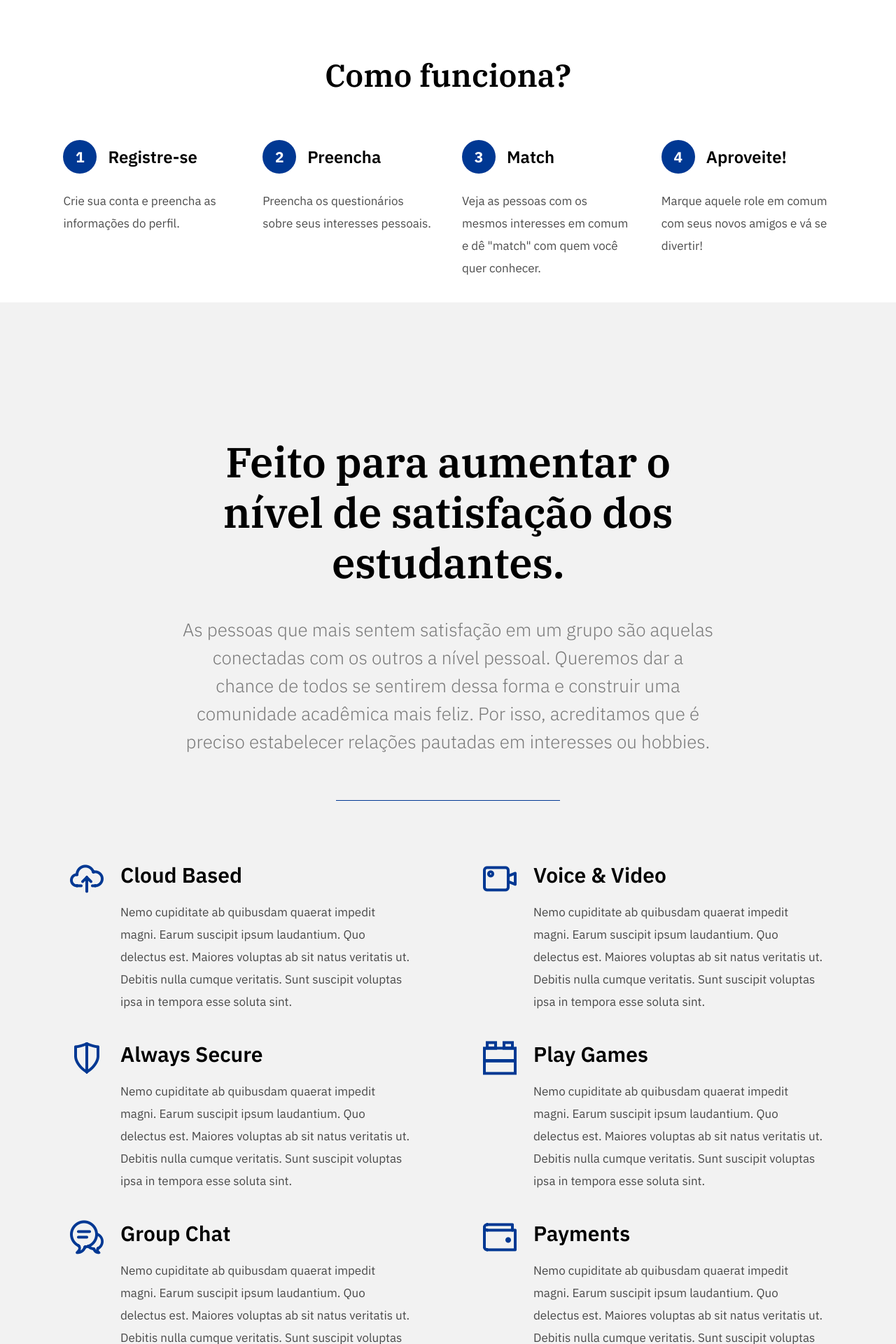
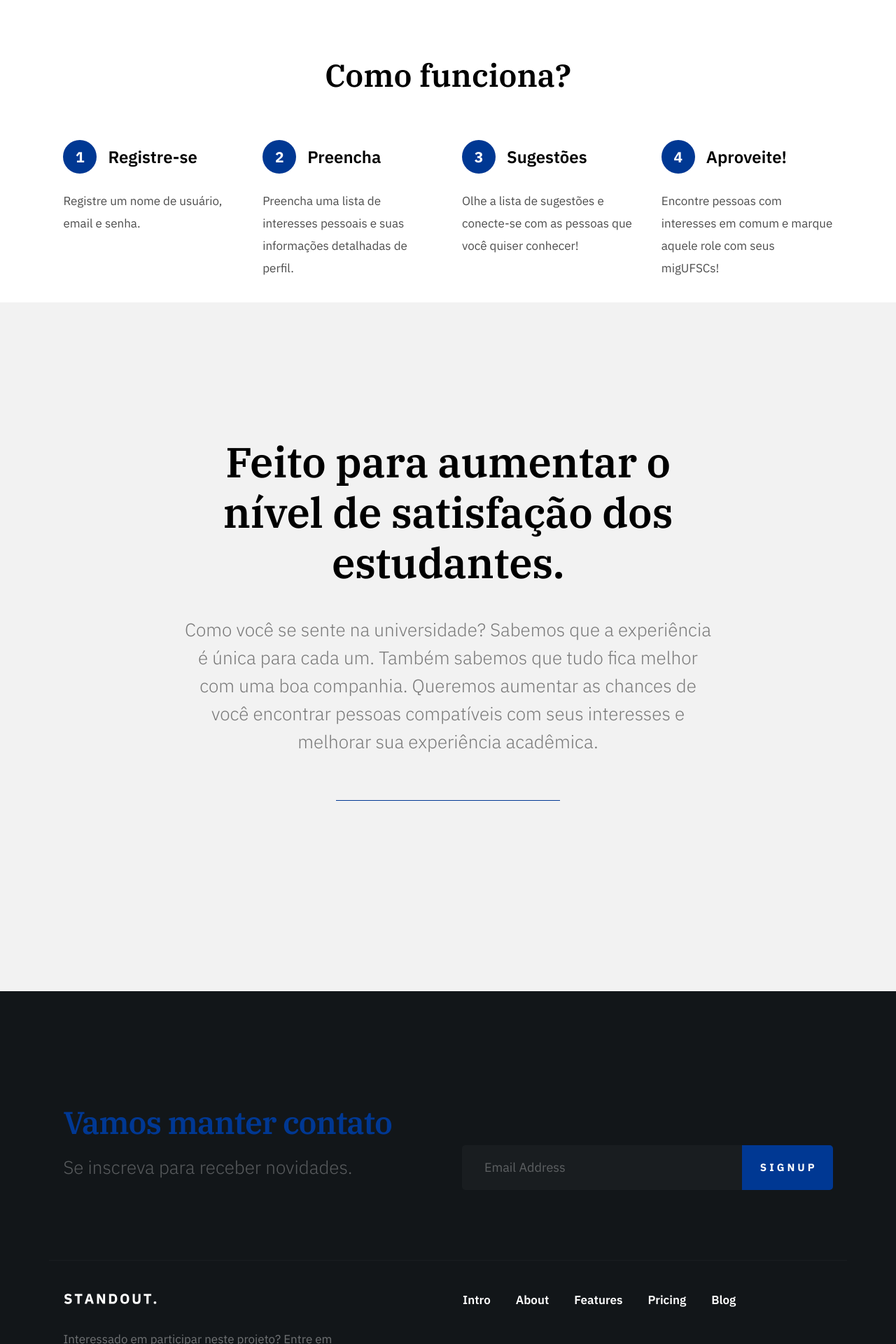
Before and after one commit to vicomello/WebAppUFSC, a Flask app: page / in a window 1280 px wide. Shown: the part 1720-3640 px from the top of the page at 70% size. Run offline with Flask 2, Linux system fonts and the light colour scheme; some web fonts are replaced.

Commit message:
blog page fixed

```diff
--- a/application.py
+++ b/application.py
@@ -55,6 +55,13 @@ class User(db.Model):
         self.username = username
         self.hashword = hashword
         self.email = email
+
+class Email (db.Model):
+    __table__ = db.Model.metadata.tables['interessados']
+
+    def __init__(self, email):
+        self.email = email
+
 
 class Matches(db.Model):
     __table__ = db.Model.metadata.tables['matches']
@@ -203,9 +210,20 @@ def register():
             return apology("Username is already taken!")
 
 # Renders our blog page
-@app.route("/", methods=["GET"])
+@app.route("/", methods=["GET", "POST"])
 def blog():
-    return render_template("blog_3.html")
+    if request.method == "GET":
+        return render_template("blog_3.html")
+
+    elif request.method == "POST":
+
+        email = request.form.get("email")
+        print(email)
+        email_entry = Email(email)
+        db.session.add(email_entry)
+        db.session.commit()
+
+        return redirect("/")
 
 # Renders index page
 @app.route("/index", methods=["GET", "POST"])
@@ -421,8 +439,9 @@ def profile():
             setattr(user, key, value)
         db.session.commit()
 
-        return render_template("profile.html", **users_dict, marked=marked, **qualitative_descriptions)
-                               #list_of_quali=list_of_quali)   **dict_of_quali,
+        return redirect("/index")
+        #return render_template("profile.html", **users_dict, marked=marked, **qualitative_descriptions)
+
 
 
 
@@ -517,8 +536,6 @@ def match():
         sexo = getattr(user, 'sex')
         # Preferência de sexos (pegar base toda ou apenas aqueles com mesmo sexo)
         preference = getattr(user, 'sexes')
-        if not preference:
-            return apology("Você deve preencher seus interesses e completar seu perfil antes de acessar as sugestões.", 400)
 
         if preference == 0:
             query = User.query.filter_by(sex=sexo).all()
@@ -526,6 +543,8 @@ def match():
             query = User.query.filter(or_(User.sexes == 1, User.sex == 1))
         elif preference == 1 and sexo == 0:
             query = User.query.filter(or_(User.sexes == 1, User.sex == 0))
+        elif not preference:
+            return apology("Você deve preencher seus interesses e completar seu perfil antes de acessar as sugestões.", 400)
 
         if not query:
             return message("Siga os passos. 1)Preencha seus interesses 2) Preencha seu perfil 3)Veja as sugestões de pessoas")
--- a/templates/blog_3.html
+++ b/templates/blog_3.html
@@ -70,6 +70,8 @@
         <div class="home-image-part"></div>
 
         <div class="home-content">
+            <br>
+            <br>
 
             <div class="row home-content__main wide">
 
@@ -84,9 +86,8 @@
                 </h3>
 
                 <div class="home-content__button">
-                    <a href="/register" class="smoothscroll btn btn--primary btn--large" method="get">
-                        Registre-se grátis
-                    </a>
+                    <form action="/register"><button class="btn btn--primary btn--large" title="login" method="get">
+                        Registre-se grátis</button></form>
 
                 </div>
 
@@ -124,7 +125,7 @@
                     <h3 class="item-title">Faça os cálculos</h3>
 
                     <p>
-                        A UFSC tem 45000 estudantes.
+                        A UFSC tem 45.000 estudantes.
                         Quais as chances de você ter conhecido aqueles que têm mais afinidade com você?
                     </p>
                 </div>  <!-- end about-desc__slide -->
@@ -141,7 +142,7 @@
                     <h3 class="item-title">Hobbies</h3>
 
                     <p>
-                    Às vezes nossos hobbies ou interesses são tão específicos que fica difícil achar pessoas com quem
+                    Às vezes nossos hobbies ou interesses são tão específicos que fica difícil achar pessoas com quem os
                         compartilhar. Aumentamos as chances de encontrar sua agulha no palheiro.
                     </p>
                 </div>  <!-- end about-desc__slide -->
@@ -179,7 +180,7 @@
                 <div class="item-process__text">
                     <h3>Registre-se</h3>
                     <p>
-                    Crie sua conta e preencha as informações do perfil.
+                    Registre um nome de usuário, email e senha.
                     </p>
                 </div>
             </div>
@@ -187,15 +188,15 @@
                 <div class="item-process__text">
                     <h3>Preencha</h3>
                     <p>
-                     Preencha os questionários sobre seus interesses pessoais.
+                     Preencha uma lista de interesses pessoais e suas informações detalhadas de perfil.
                     </p>
                 </div>
             </div>
             <div class="col-block item-process" data-aos="fade-up">
                 <div class="item-process__text">
-                    <h3>Match</h3>
+                    <h3>Sugestões</h3>
                     <p>
-                    Veja as pessoas com os mesmos interesses em comum e dê "match" com quem você quer conhecer.
+                    Olhe a lista de sugestões e conecte-se com as pessoas que você quiser conhecer!
                     </p>
                 </div>
             </div>
@@ -203,7 +204,7 @@
                 <div class="item-process__text">
                     <h3>Aproveite!</h3>
                     <p>
-                    Marque aquele role em comum com seus novos amigos e vá se divertir!
+                    Encontre pessoas com interesses em comum e marque aquele role com seus migUFSCs!
                     </p>
                 </div>
             </div>
@@ -221,94 +222,13 @@
                     Feito para aumentar o nível de satisfação dos estudantes.
                 </h1>
                 <p class="lead">
-                    As pessoas que mais sentem satisfação em um grupo são aquelas conectadas com os outros a nível pessoal.
-                    Queremos dar a chance de todos se sentirem dessa forma e construir uma comunidade acadêmica mais feliz.
-                    Por isso, acreditamos que é preciso estabelecer relações pautadas em interesses ou hobbies.
+                    Como você se sente na universidade? Sabemos que a experiência é única para cada um. Também sabemos
+                    que tudo fica melhor com uma boa companhia.
+                    Queremos aumentar as chances de você encontrar pessoas compatíveis com seus interesses e melhorar
+                    sua experiência acadêmica.
                 </p>
             </div>
         </div> <!-- end section-header -->
-
-        <div class="row bit-narrow features block-1-2 block-mob-full">
-
-            <div class="col-block item-feature" data-aos="fade-up">
-                <div class="item-feature__icon">
-                    <i class="icon-upload"></i>
-                </div>
-                <div class="item-feature__text">
-                    <h3 class="item-title">Cloud Based</h3>
-                    <p>Nemo cupiditate ab quibusdam quaerat impedit magni. Earum suscipit ipsum laudantium.
-                    Quo delectus est. Maiores voluptas ab sit natus veritatis ut. Debitis nulla cumque veritatis.
-                    Sunt suscipit voluptas ipsa in tempora esse soluta sint.
-                    </p>
-                </div>
-            </div>
-
-            <div class="col-block item-feature" data-aos="fade-up">
-                <div class="item-feature__icon">
-                    <i class="icon-video-camera"></i>
-                </div>
-                <div class="item-feature__text">
-                    <h3 class="item-title">Voice & Video</h3>
-                    <p>Nemo cupiditate ab quibusdam quaerat impedit magni. Earum suscipit ipsum laudantium.
-                    Quo delectus est. Maiores voluptas ab sit natus veritatis ut. Debitis nulla cumque veritatis.
-                    Sunt suscipit voluptas ipsa in tempora esse soluta sint.
-                    </p>
-                </div>
-            </div>
-
-            <div class="col-block item-feature" data-aos="fade-up">
-                <div class="item-feature__icon">
-                    <i class="icon-shield"></i>
-                </div>
-                <div class="item-feature__text">
-                    <h3 class="item-title">Always Secure</h3>
-                    <p>Nemo cupiditate ab quibusdam quaerat impedit magni. Earum suscipit ipsum laudantium.
-                    Quo delectus est. Maiores voluptas ab sit natus veritatis ut. Debitis nulla cumque veritatis.
-                    Sunt suscipit voluptas ipsa in tempora esse soluta sint.
-                    </p>
-                </div>
-            </div>
-
-            <div class="col-block item-feature" data-aos="fade-up">
-                <div class="item-feature__icon">
-                    <i class="icon-lego-block"></i>
-                </div>
-                <div class="item-feature__text">
-                    <h3 class="item-title">Play Games</h3>
-                    <p>Nemo cupiditate ab quibusdam quaerat impedit magni. Earum suscipit ipsum laudantium.
-                    Quo delectus est. Maiores voluptas ab sit natus veritatis ut. Debitis nulla cumque veritatis.
-                    Sunt suscipit voluptas ipsa in tempora esse soluta sint.
-                    </p>
-                </div>
-            </div>
-
-            <div class="col-block item-feature" data-aos="fade-up">
-                <div class="item-feature__icon">
-                    <i class="icon-chat"></i>
-                </div>
-                <div class="item-feature__text">
-                    <h3 class="item-title">Group Chat</h3>
-                    <p>Nemo cupiditate ab quibusdam quaerat impedit magni. Earum suscipit ipsum laudantium.
-                    Quo delectus est. Maiores voluptas ab sit natus veritatis ut. Debitis nulla cumque veritatis.
-                    Sunt suscipit voluptas ipsa in tempora esse soluta sint.
-                    </p>
-                </div>
-            </div>
-
-            <div class="col-block item-feature" data-aos="fade-up">
-                <div class="item-feature__icon">
-                    <i class="icon-wallet"></i>
-                </div>
-                <div class="item-feature__text">
-                    <h3 class="item-title">Payments</h3>
-                    <p>Nemo cupiditate ab quibusdam quaerat impedit magni. Earum suscipit ipsum laudantium.
-                    Quo delectus est. Maiores voluptas ab sit natus veritatis ut. Debitis nulla cumque veritatis.
-                    Sunt suscipit voluptas ipsa in tempora esse soluta sint.
-                    </p>
-                </div>
-            </div>
-
-        </div> <!-- end features -->
 
         <div class="testimonials-wrap" data-aos="fade-up">
 
@@ -360,37 +280,6 @@
 
     </section> <!-- end s-features -->
 
-
-
-    <!-- download
-    ================================================== -->
-    <section id="download" class="s-download">
-
-        <div class="row download-content">
-            <div class="col-six md-seven download-content__text pull-right" data-aos="fade-up">
-                <h1 class="display-2">
-                    Download The App Now!
-                </h1>
-                <p>
-                    Lorem ipsum dolor sit amet, consectetur adipisicing elit, sed
-                    do eiusmod tempor incididunt ut labore et dolore magna aliqua.
-                    Ut enim ad minim veniam, quis nostrud exercitation ullamco
-                    laboris nisi ut aliquip ex ea commodo consequat.
-                </p>
-                <ul class="download-content__badges">
-                    <li><a href="#0" title="" class="badge-appstore">App Store</a></li>
-                    <li><a href="#0" title="" class="badge-googleplay">Play Store</a></li>
-                </ul>
-            </div>
-            <div class="download-content__image" data-aos="fade-up">
-                <img src="static/images/phone-app-profile-550.png"
-                     srcset="static/images/phone-app-profile-550.png 1x, static/images/phone-app-profile-1100.png 2x">
-            </div>
-        </div>
-
-    </section> <!-- end s-download -->
-
-
     <!-- footer
     ================================================== -->
     <footer class="s-footer footer">
@@ -406,11 +295,11 @@
             </div>
             <div class="col-six md-full footer__subscribe end">
                 <div class="subscribe-form">
-                    <form id="mc-form" class="group" novalidate="true">
+                    <form action="/" method="post" id="mc-form" class="group" novalidate="true" role="form">
 
-                        <input type="email" value="" name="EMAIL" class="email" id="mc-email" placeholder="Email Address" required="">
+                        <input type="email" name="email" class="email" id="email" placeholder="Email Address">
 
-                        <input type="submit" name="subscribe" value="Sign Up">
+                        <input type="submit" name="subscribe" value="SignUp">
 
                         <label for="mc-email" class="subscribe-message"></label>
 
@@ -428,8 +317,8 @@
                 </div>
 
                 <p>
-                A ideia e o sistema foram desenvolvido por uma estudante da UFSC.
-                    Se você quiser enviar feedbacks, por favor mande para vic.oldemburgo@gmail.com.
+                Interessado em participar neste projeto?
+                    Entre em contato com migufsc@gmail.com.
                 </p>
 
                 <ul class="footer__social">
@@ -450,7 +339,7 @@
 
                 <p class="footer__contact">
                     Feedbacks? Por favor envie para: <br>
-                    <a href="mailto:#0" class="footer__mail-link">vic.oldemburgo@gmail.com</a>
+                    <a href="mailto:#0" class="footer__mail-link">migufsc@gmail.com</a>
                 </p>
 
                 <div class="cl-copyright">
--- a/templates/matched.html
+++ b/templates/matched.html
@@ -54,7 +54,7 @@
                     <div class="row">
                         <h3>{{ item["name"] }}</h3>
                         <p><tr>{{item["age"]}}, {{item["curso"]}}</tr></p>
-                        <p><tr>{{item["facebook"]}}</tr></p>
+                        <p><tr><a href=http://{{item["facebook"]}}>{{item["facebook"]}}</a></tr></p>
                         <h5> Interesses:</h5>
                         <p><tr>{{item["top_1"]}}</tr></p>
                         <p><tr>{{item["top_1_item"]}}</tr></p>
@@ -62,6 +62,7 @@
                         <p><tr>{{item["top_2_item"]}}</tr></p>
                         <p><td>{{item["top_3"]}}</td></p><br>
                         <p><tr>{{item["top_3_item"]}}</tr></p>
+
                         <hr color="grey">
                     </div>
                     {% endfor %}
--- a/templates/profile.html
+++ b/templates/profile.html
@@ -59,8 +59,9 @@
                         <p>Nome:</p><textarea name="name" class="full-width">{{name}}</textarea>
                         <p> Idade:</p><textarea name="age" class="full-width">{{age}}</textarea>
                         <p> Curso:</p><textarea name="curso" class="full-width">{{curso}}</textarea>
-                        <p> Link do perfil no facebook:</p><textarea name="facebook" class="full-width">{{facebook}}</textarea>
-                        <p> Selecione até três atividades para as quais você mais gostaria de encontrar pessoas</p>
+                        <p> Link para o perfil no facebook:</p><textarea name="facebook" class="full-width">{{facebook}}</textarea>
+                        <p> Selecione até três atividades para as quais você mais gostaria de encontrar pessoas. Caso
+                            sua prioridade seja encontrar pessoas para apenas uma atividade</p>
 
                     <p> Atividade 1:</p>
                     <select name="top_1" class="full-width" value={{top_1}}>
```
Also changed, not shown: appeople.db, 1 other file.
